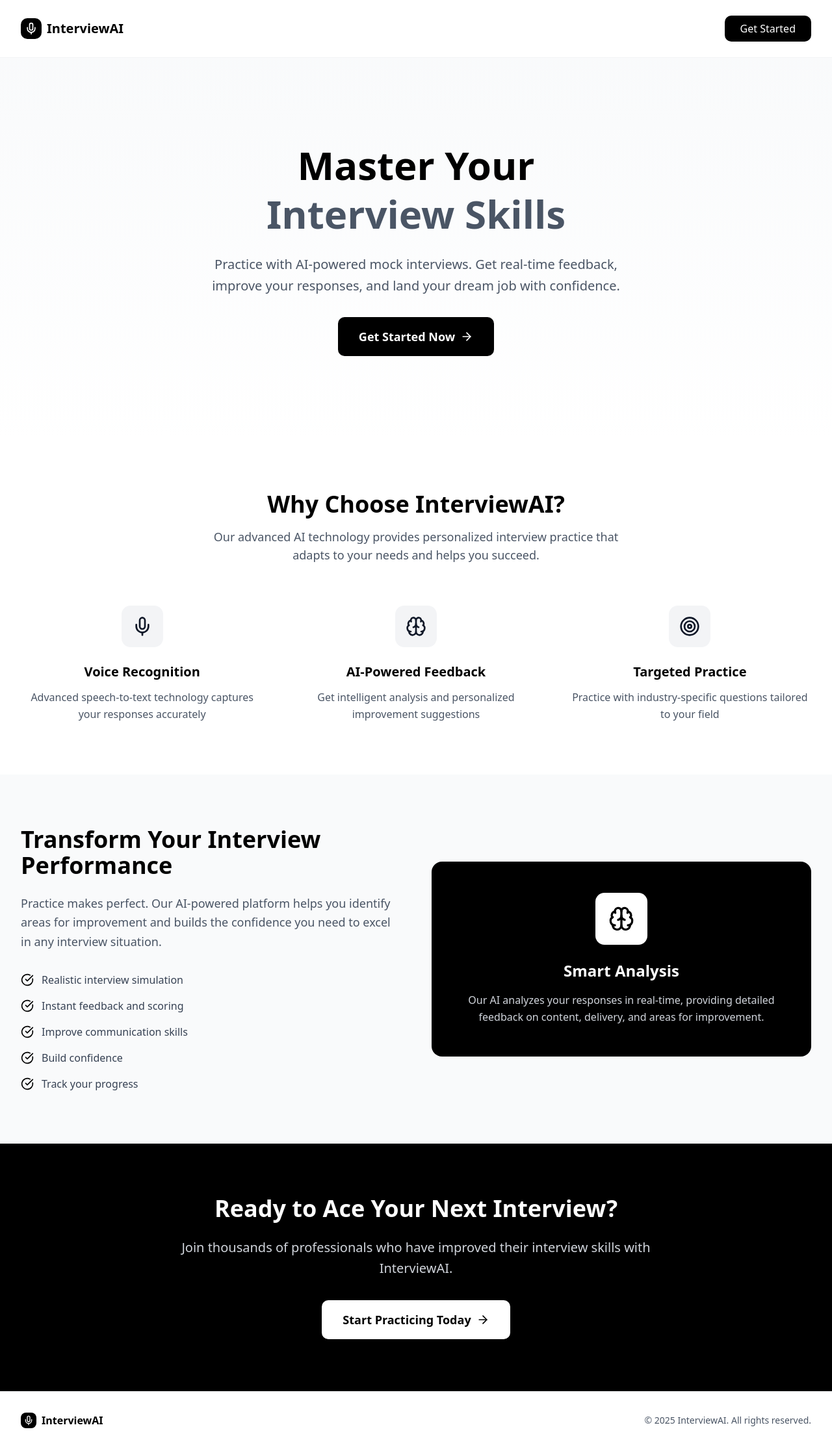
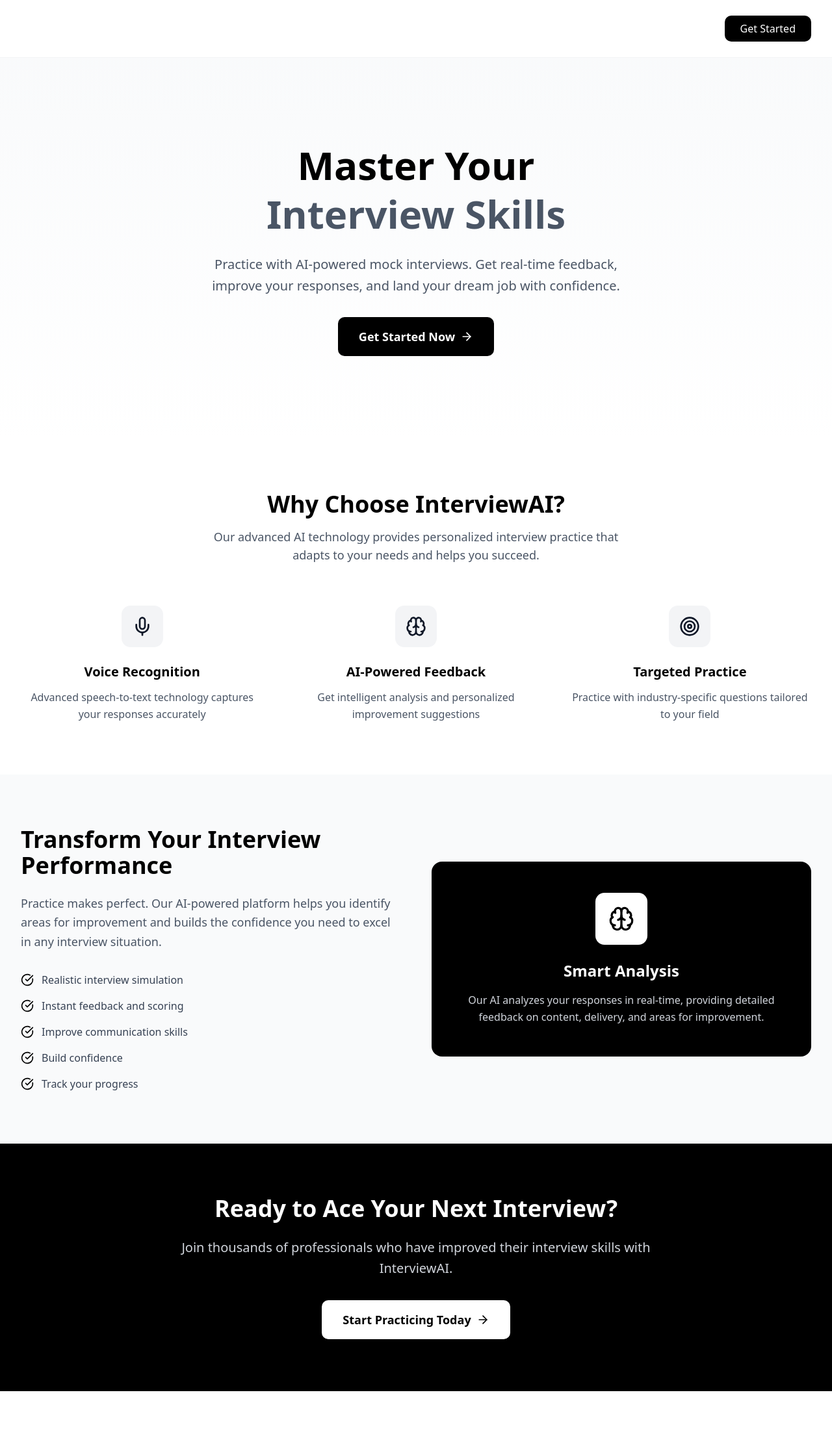
Before and after one commit to ankitabhijeet/AI-interviewer, a Next.js app: page / in a window 1280 px wide. Shown: the whole page at 65% size. After the commit the page ends 2141 px from the top, so only its background shows below. Built offline with nearby package versions, Linux system fonts and the light colour scheme.

Commit message:
Update page.js

```diff
--- a/app/page.js
+++ b/app/page.js
@@ -41,13 +41,8 @@
       {/* Header */}
       <header className="bg-white border-b border-gray-100">
         <div className="max-w-7xl mx-auto px-4 sm:px-6 lg:px-8">
-          <div className="flex justify-between items-center py-6">
-            <div className="flex items-center space-x-2">
-              <div className="w-8 h-8 bg-black rounded-lg flex items-center justify-center">
-                <Mic className="w-5 h-5 text-white" />
-              </div>
-              <span className="text-xl font-bold text-black">InterviewAI</span>
-            </div>
+          <div className="flex justify-end items-center py-6">
+
             <button
               onClick={handleGetStarted}
               className="bg-black text-white px-6 py-2 rounded-lg hover:bg-gray-800 transition-colors duration-200 font-medium"
@@ -169,22 +164,7 @@
         </div>
       </section>
 
-      {/* Footer */}
-      <footer className="bg-white border-t border-gray-100 py-8">
-        <div className="max-w-7xl mx-auto px-4 sm:px-6 lg:px-8">
-          <div className="flex flex-col md:flex-row justify-between items-center">
-            <div className="flex items-center space-x-2 mb-4 md:mb-0">
-              <div className="w-6 h-6 bg-black rounded-md flex items-center justify-center">
-                <Mic className="w-4 h-4 text-white" />
-              </div>
-              <span className="font-semibold text-black">InterviewAI</span>
-            </div>
-            <p className="text-gray-600 text-sm">
-              © 2025 InterviewAI. All rights reserved.
-            </p>
-          </div>
-        </div>
-      </footer>
+
     </div>
   );
 }
```
